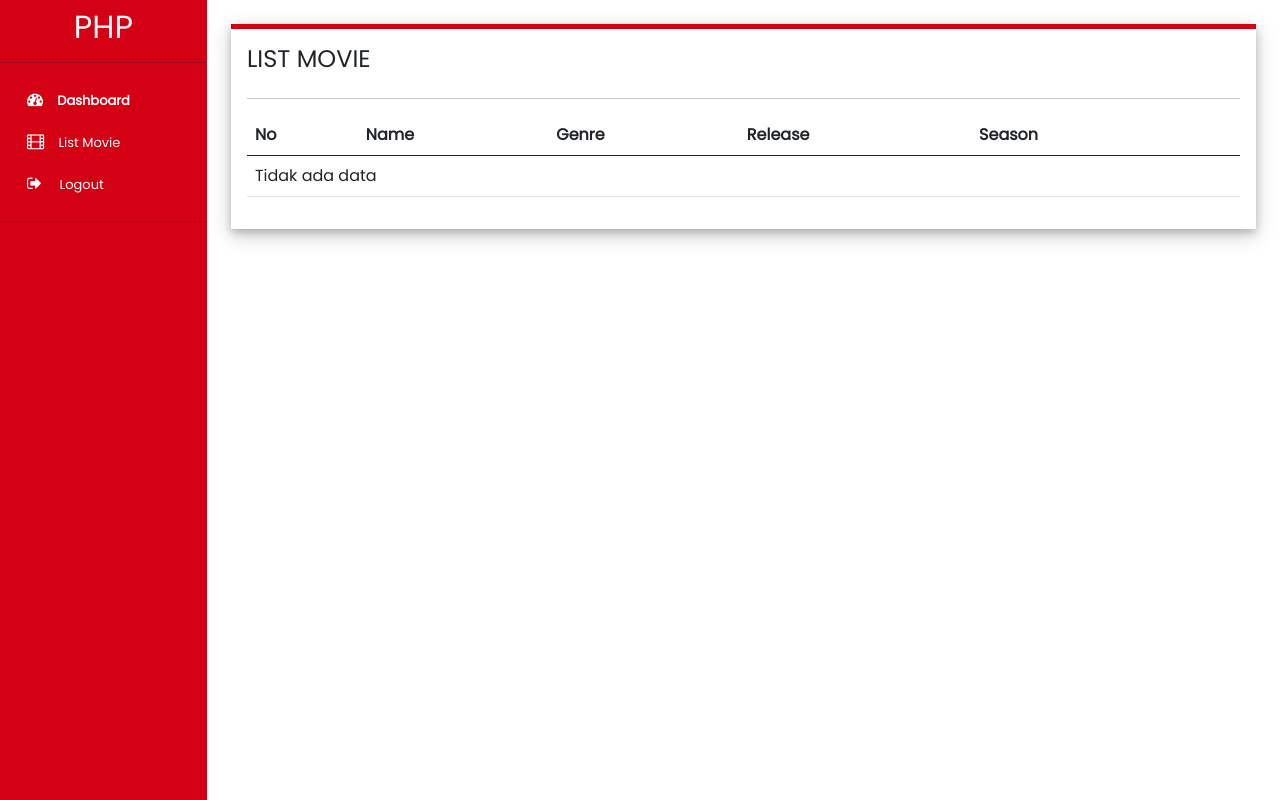
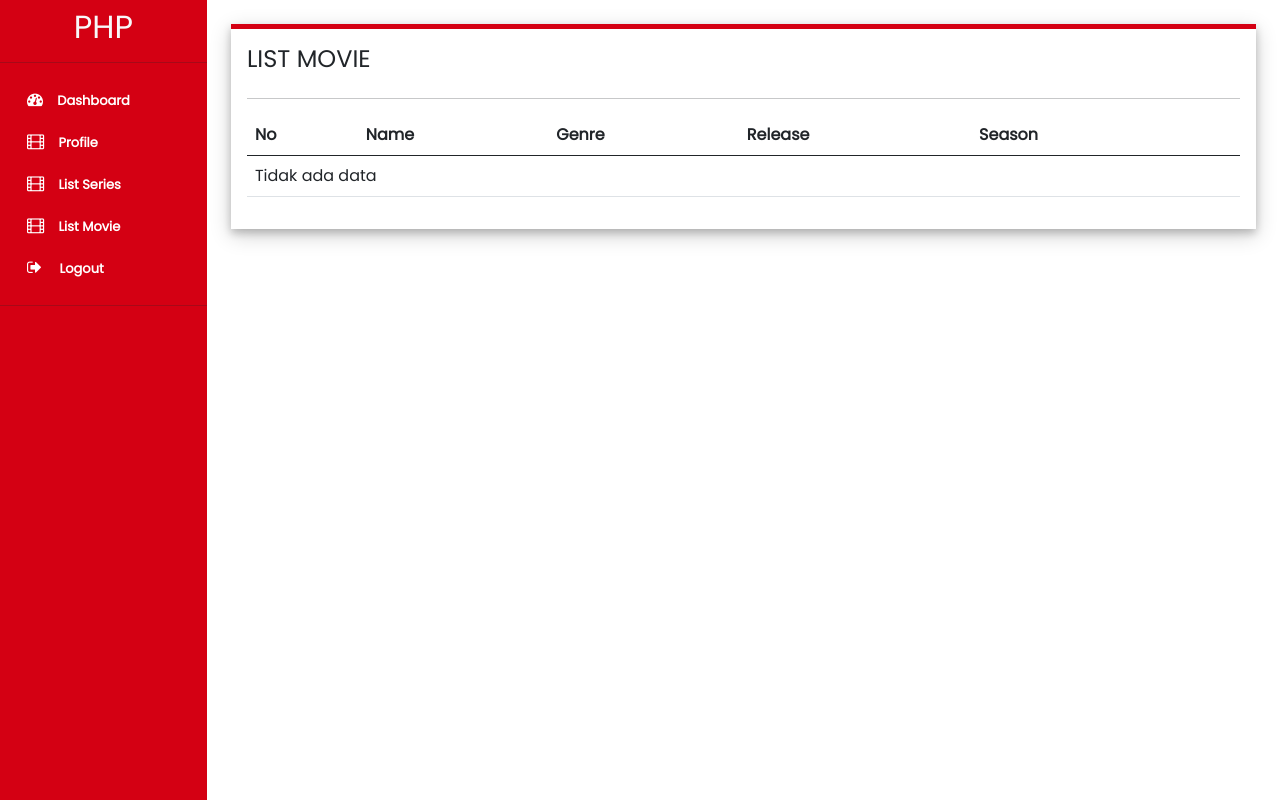
Before and after one commit to rAwrrrrrr1/GD4_A_0632, a PHP site: page /Page/listMoviesPage.php in a window 1280 px wide. Run offline with PHP 8.4, Linux system fonts and the light colour scheme; the visitor is signed in with stand-in values (Sample User, id 1); data that the repository does not hold is empty; some libraries are stand-ins or nearby versions.

Commit message:
GD4_A_0632

```diff
--- a/Component/sidebar.php
+++ b/Component/sidebar.php
@@ -71,11 +71,19 @@ color:white;
 </div>
 <div class="content-menu " >
 <i class="fa fa-film"></i>
-<a href="./listMoviesPage.php" style="fontweight:600">List Movie</a>
+<a href="./profilePage.php" style="font-weight:600">Profile</a>
+</div>
+<div class="content-menu " >
+<i class="fa fa-film"></i>
+<a href="./profilePage.php" style="font-weight:600">List Series</a>
+</div>
+<div class="content-menu " >
+<i class="fa fa-film"></i>
+<a href="./listMoviesPage.php" style="font-weight:600">List Movie</a>
 </div>
 <div class="content-menu " >
 <i class="fa fa-sign-out"></i>
-<a href="../process/logoutProcess.php" style="fontweight:600">&nbspLogout</a>
+<a href="../process/logoutProcess.php" style="font-weight:600">&nbspLogout</a>
 </div>
 <hr>
 </div>
--- /dev/null
+++ b/Page/listMovie.php
@@ -0,0 +1,3 @@
+<?php
+include '../component/sidebar.php'
+?>
--- a/Process/loginProcess.php
+++ b/Process/loginProcess.php
@@ -7,6 +7,7 @@
         // sesuaikan variabel name yang ada di registerPage.php disetiap input
         $email = $_POST['email'];
         $password = $_POST['password'];
+
         // Melakukan insert ke databse dengan query dibawah ini
         $query = mysqli_query($con, "SELECT * FROM users WHERE email = '$email'") or
             die(mysqli_error($con));
```
Also changed, not shown: Page/profilePage.php (added, +49 -0 lines), Process/registerProcess.php (+14 -1 lines).
